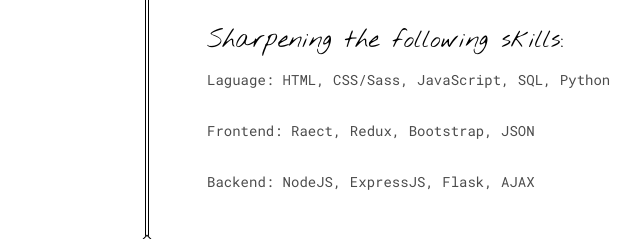
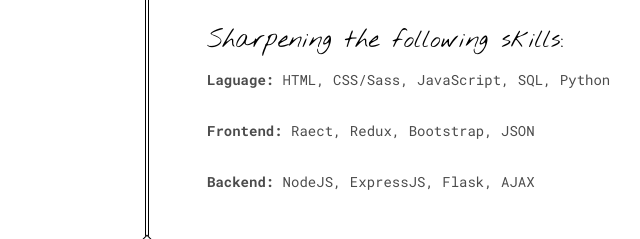
Before and after one commit to Marina8989/marina8989.github.io, a plain HTML site: page index.html in a window 1280 px wide. Shown: the part 2330-2569 px from the top of the page, 493-1133 px from the left. Drawn offline with nearby package versions, Linux system fonts and the light colour scheme; some packages are replaced by stand-ins of ours.

Commit message:
added info

```diff
--- a/index.html
+++ b/index.html
@@ -132,9 +132,9 @@
                                     building four in-depth capstone projects, covering front-end web development, back-end development, and
                                 full-stack development.</p>
                                 <h3>Sharpening the following skills:</h3>
-                                <p>Laguage: HTML, CSS/Sass, JavaScript, SQL, Python</p>
-                                <p>Frontend: Raect, Redux, Bootstrap, JSON</p>
-                                <p>Backend: NodeJS, ExpressJS, Flask, AJAX</p>
+                                <p><strong>Laguage:</strong> HTML, CSS/Sass, JavaScript, SQL, Python</p>
+                                <p><strong>Frontend:</strong> Raect, Redux, Bootstrap, JSON</p>
+                                <p><strong>Backend:</strong> NodeJS, ExpressJS, Flask, AJAX</p>
                             </div>
                         </div>
 
```
